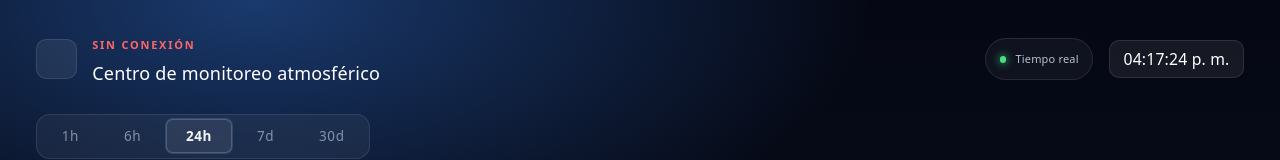
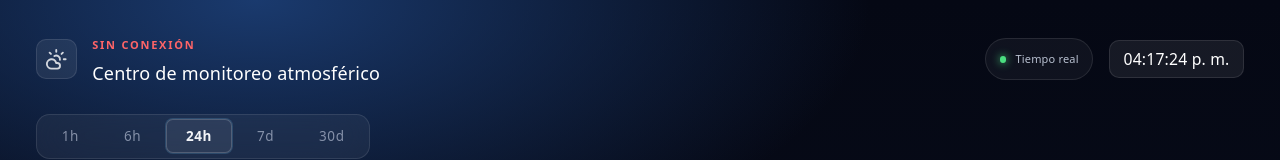
Before and after one commit to Jake-Herrera/weather-station-dashboard, a React (Vite) app: page / in a window 1280 px wide. Shown: the top 160 px of the page. Built offline with nearby package versions, Linux system fonts and the light colour scheme; no server answers; the database is empty.

Commit message:
feat: add lucide icon to device header

```diff
--- a/package.json
+++ b/package.json
@@ -13,6 +13,7 @@
   },
   "dependencies": {
     "firebase": "^12.13.0",
+    "lucide-react": "^1.16.0",
     "react": "^19.2.6",
     "react-dom": "^19.2.6",
     "recharts": "^3.8.1"
--- a/src/components/features/DeviceMeta.tsx
+++ b/src/components/features/DeviceMeta.tsx
@@ -1,4 +1,5 @@
 import { useDeviceMeta } from "@/hooks/useDeviceMeta";
+import { CloudSun } from 'lucide-react';
 
 type Props = {
   deviceId: string;
@@ -15,7 +16,7 @@ export function DeviceMeta({ deviceId }: Props) {
     <div className="flex items-center gap-3.5">
       {/* Logo placeholder */}
       <div className="grid h-9 w-9 place-items-center rounded-[10px] border border-white/10 bg-white/[0.07]">
-        {/* icon goes here later */}
+        <CloudSun className="h-5 w-5 text-white/80" />
       </div>
 
       <div className="flex flex-col">
```
Also changed, not shown: 1 other file (tests, documents, lock files or other folders).
